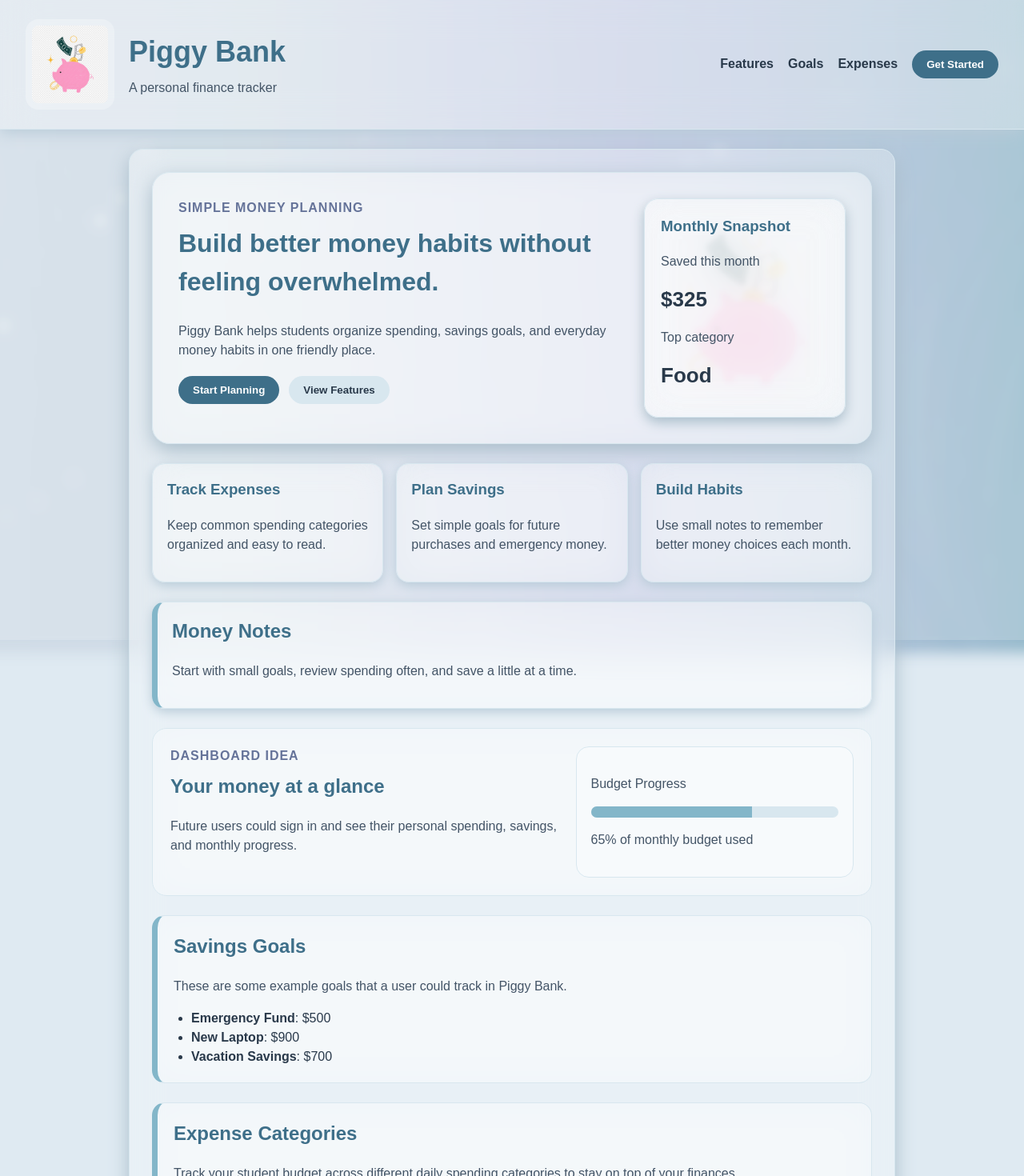
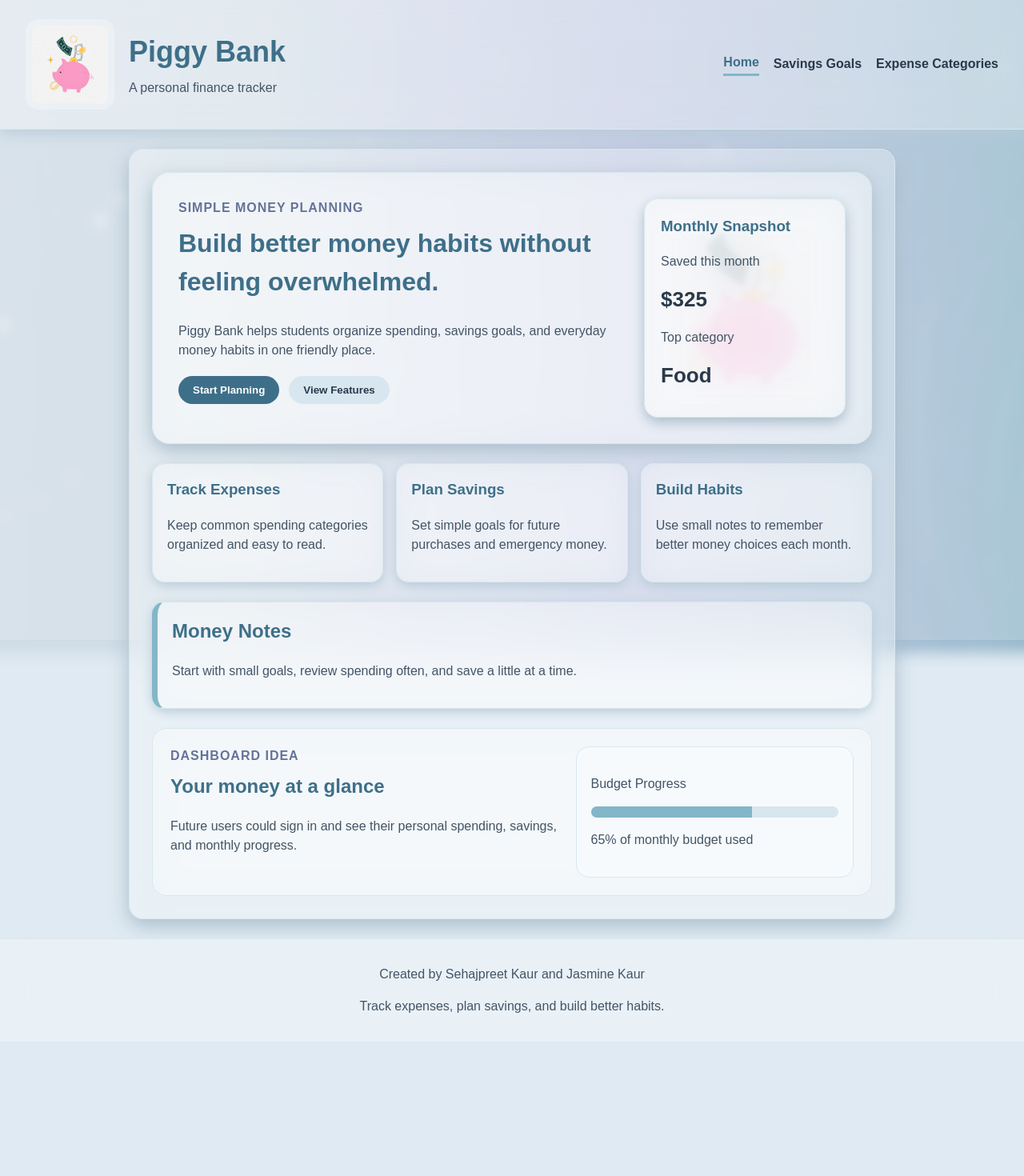
Before and after one commit to jasminekaurjogar/Full-Stack-Project, a React (Vite) app: page / in a window 1280 px wide. Shown: the top 1470 px of the page at 80% size. After the commit the page ends 1302 px from the top, so only its background shows below. Built offline with nearby package versions, Linux system fonts and the light colour scheme.

Commit message:
Add nested routes so Layout wraps the Home, goals and expenses pages

```diff
--- a/src/App.tsx
+++ b/src/App.tsx
@@ -1,107 +1,21 @@
+import { Route, Routes } from "react-router-dom";
+import Layout from "./components/layout/Layout";
+import Home from "./components/pages/Home";
 import { SavingsGoals } from "./components/SavingsGoals/SavingsGoals";
 import ExpenseCategories from "./components/ExpenseCategories/ExpenseCategories";
 import "./App.css";
 
 function App() {
   return (
-    <>
-      <header>
-        <div className="brand-area">
-          <img
-            className="app-logo"
-            src="/piggy-bank-logo.png"
-            alt="Piggy Bank logo"
-          />
-          <div>
-            <h1>Piggy Bank</h1>
-            <p>A personal finance tracker</p>
-          </div>
-        </div>
-
-        <nav>
-          <a href="#features">Features</a>
-          <a href="#goals">Goals</a>
-          <a href="#expenses">Expenses</a>
-          <button>Get Started</button>
-        </nav>
-      </header>
-
-      <main>
-        <section className="hero-section">
-          <div className="hero-content">
-            <p className="hero-label">Simple money planning</p>
-            <h2>Build better money habits without feeling overwhelmed.</h2>
-            <p>
-              Piggy Bank helps students organize spending, savings goals, and
-              everyday money habits in one friendly place.
-            </p>
-            <div className="hero-buttons">
-              <button>Start Planning</button>
-              <button className="secondary-button">View Features</button>
-            </div>
-          </div>
-
-          <div className="hero-preview">
-            <h3>Monthly Snapshot</h3>
-            <p>Saved this month</p>
-            <strong>$325</strong>
-            <p>Top category</p>
-            <strong>Food</strong>
-          </div>
-        </section>
-
-        <section className="feature-grid" id="features">
-          <article className="feature-card">
-            <h3>Track Expenses</h3>
-            <p>Keep common spending categories organized and easy to read.</p>
-          </article>
-
-          <article className="feature-card">
-            <h3>Plan Savings</h3>
-            <p>Set simple goals for future purchases and emergency money.</p>
-          </article>
-
-          <article className="feature-card">
-            <h3>Build Habits</h3>
-            <p>Use small notes to remember better money choices each month.</p>
-          </article>
-        </section>
-
-        <section className="money-notes">
-          <h2>Money Notes</h2>
-          <p>
-            Start with small goals, review spending often, and save a little at
-            a time.
-          </p>
-        </section>
-
-        <section className="dashboard-preview">
-          <div>
-            <p className="hero-label">Dashboard idea</p>
-            <h2>Your money at a glance</h2>
-            <p>
-              Future users could sign in and see their personal spending,
-              savings, and monthly progress.
-            </p>
-          </div>
-          <div className="dashboard-card">
-            <p>Budget Progress</p>
-            <div className="progress-bar">
-              <span></span>
-            </div>
-            <p>65% of monthly budget used</p>
-          </div>
-        </section>
-
-        <SavingsGoals />
-        <ExpenseCategories />
-      </main>
-
-      <footer>
-        <p>Created by Sehajpreet Kaur and Jasmine Kaur</p>
-        <p>Track expenses, plan savings, and build better habits.</p>
-      </footer>
-    </>
+    <Routes>
+      {/* Layout sits on the root path so its header and footer show on every
+          page, and each child route renders inside its Outlet */}
+      <Route path="/" element={<Layout />}>
+        <Route index element={<Home />} />
+        <Route path="goals" element={<SavingsGoals />} />
+        <Route path="expenses" element={<ExpenseCategories />} />
+      </Route>
+    </Routes>
   );
 }
 
```
